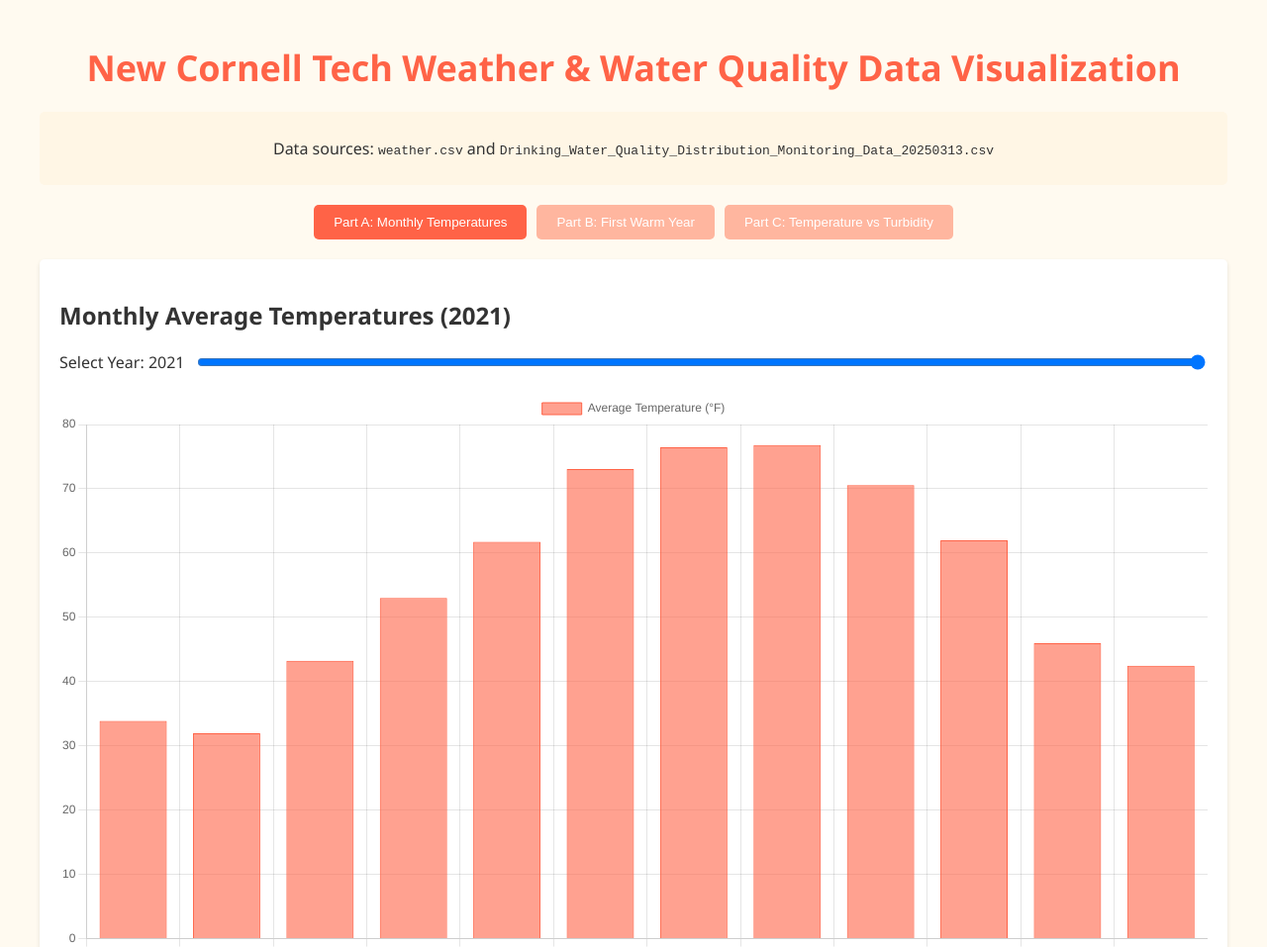
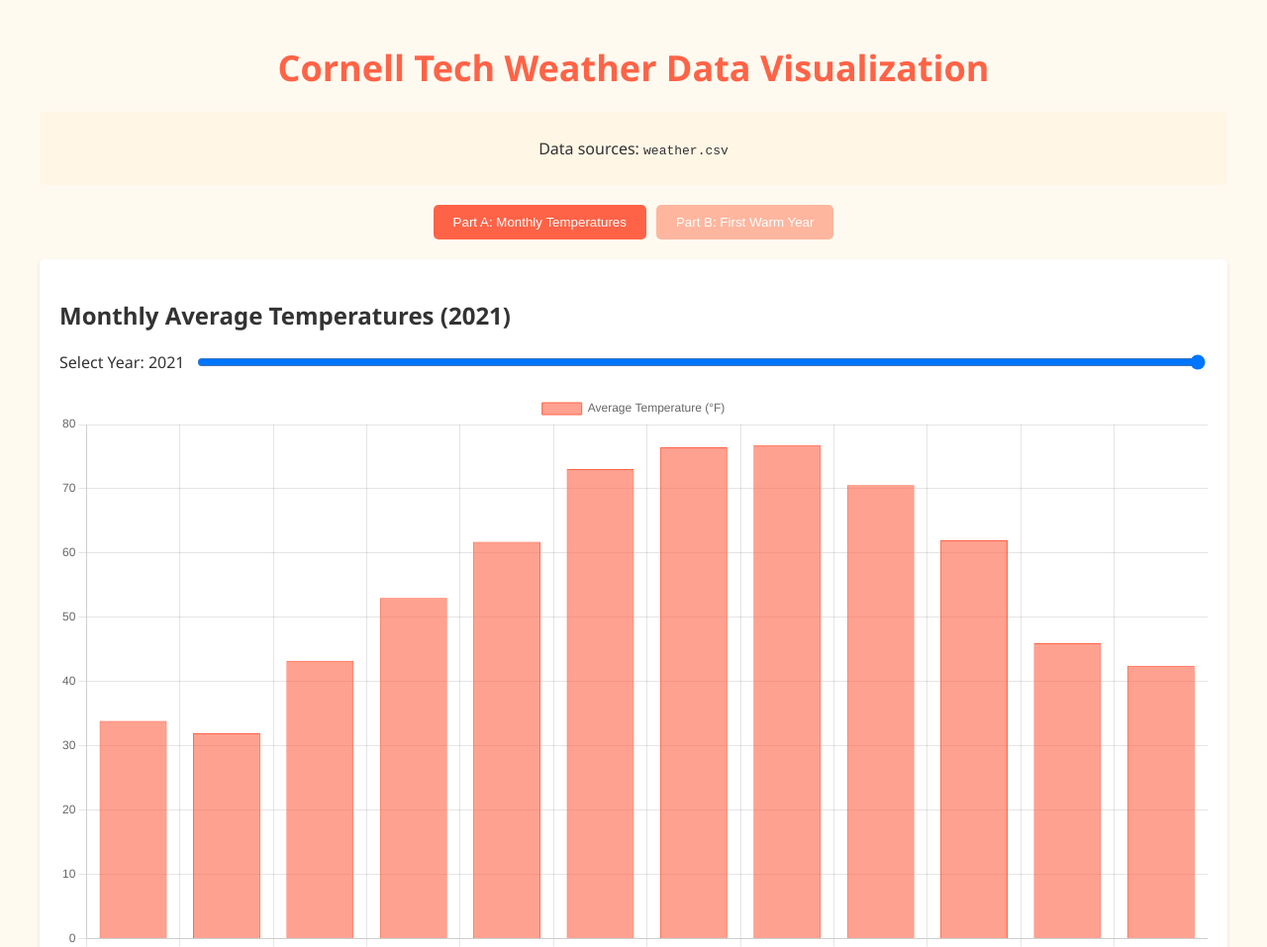
Before and after one commit to CarterHe479/Temperature-Visualization, a plain HTML site: page index.html in a window 1280 px wide. Shown: the top 957 px of the page at 99% size. Drawn offline with nearby package versions, Linux system fonts and the light colour scheme; no server answers.

Commit message:
delete part

```diff
--- a/index.html
+++ b/index.html
@@ -4,7 +4,7 @@
 <head>
     <meta charset="UTF-8">
     <meta name="viewport" content="width=device-width, initial-scale=1.0">
-    <title>New Weather & Water Quality Data Visualization</title>
+    <title>Weather Data Visualization</title>
     <link rel="stylesheet" href="styles.css">
     <!-- Chart.js for visualization -->
     <script src="https://cdnjs.cloudflare.com/ajax/libs/Chart.js/3.9.1/chart.min.js"></script>
@@ -17,7 +17,7 @@
 <body>
     <div class="container">
         <header>
-            <h1 class="title">New Cornell Tech Weather & Water Quality Data Visualization</h1>
+            <h1 class="title">Cornell Tech Weather Data Visualization</h1>
             <div class="loading" id="loading">
                 <div class="spinner"></div>
                 <p>Loading data from CSV files...</p>
@@ -25,14 +25,13 @@
         </header>
 
         <div class="data-source-info">
-            <p>Data sources: <code>weather.csv</code> and <code>Drinking_Water_Quality_Distribution_Monitoring_Data_20250313.csv</code></p>
+            <p>Data sources: <code>weather.csv</code></p>
         </div>
 
         <div class="tab-container">
             <div class="tabs">
                 <button class="tab-button active" data-tab="partA">Part A: Monthly Temperatures</button>
                 <button class="tab-button" data-tab="partB">Part B: First Warm Year</button>
-                <button class="tab-button" data-tab="partC">Part C: Temperature vs Turbidity</button>
             </div>
 
             <div class="tab-content">
```
